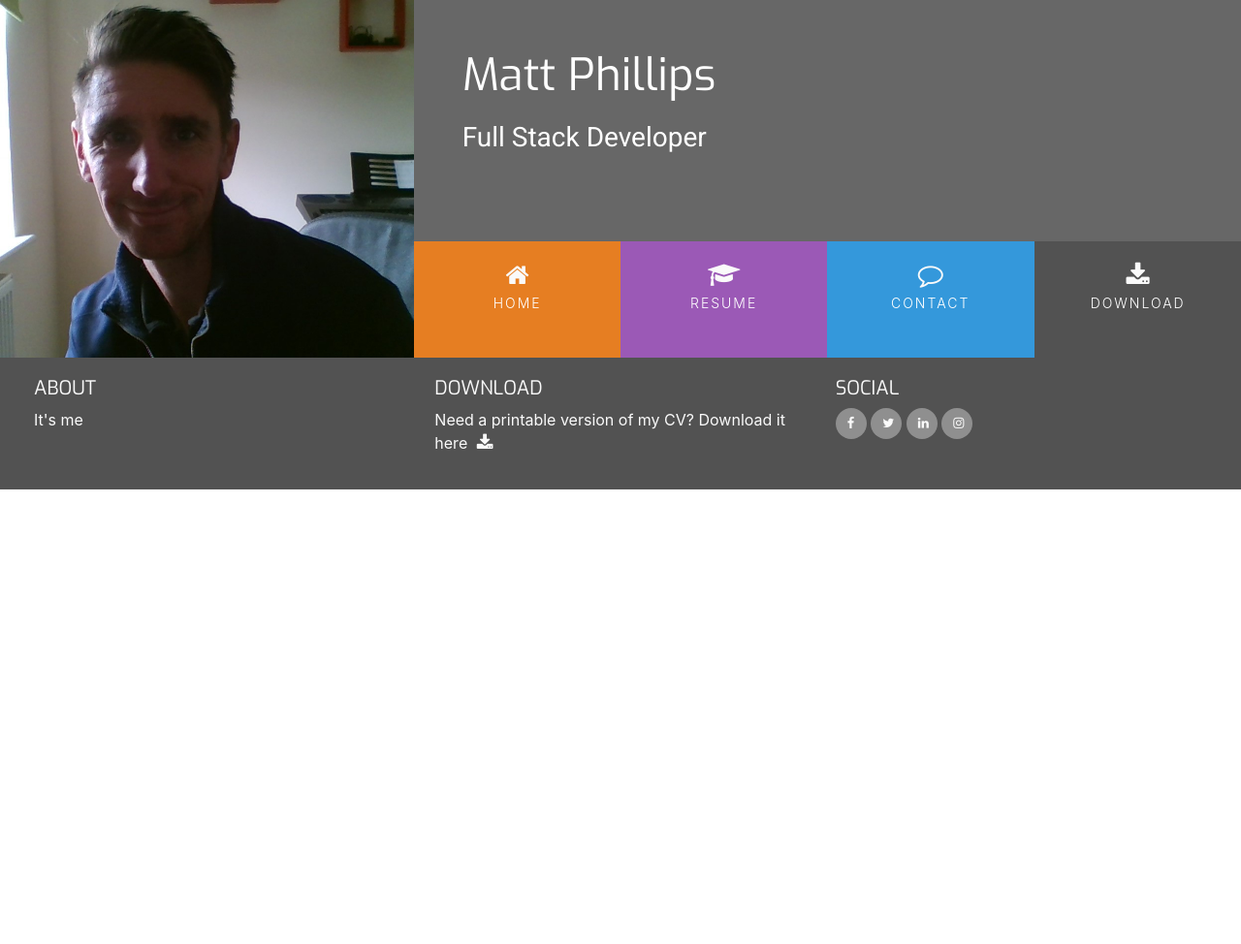
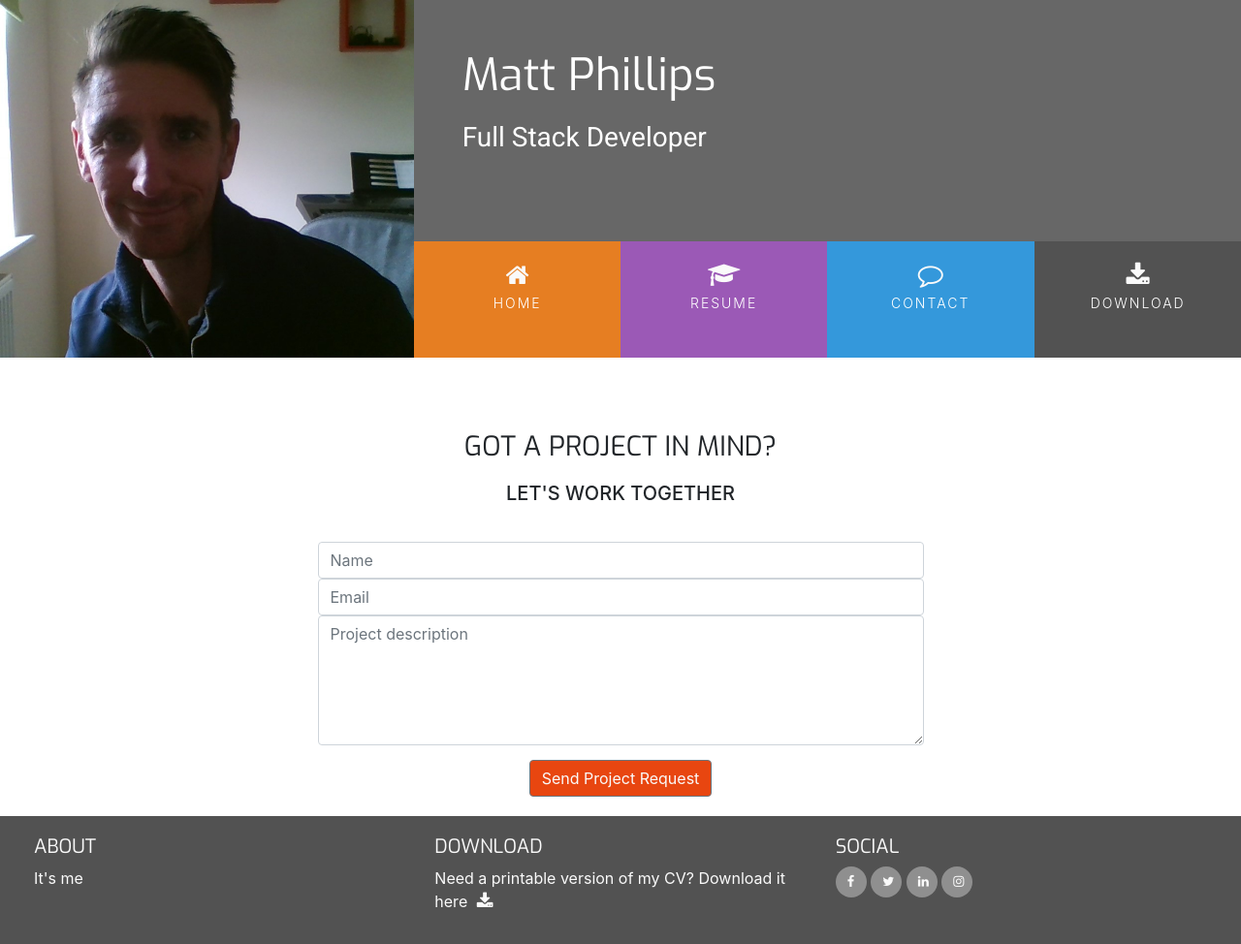
Before and after one commit to mphil17/Resume3, a plain HTML site: page contact.html in a window 1280 px wide. Shown: the whole page at 97% size. Before the commit the page ends 800 px from the top, so only its background shows below. Drawn offline with nearby package versions, Linux system fonts and the light colour scheme.

Commit message:
Added contact.html content

```diff
--- a/assets/css/style.css
+++ b/assets/css/style.css
@@ -33,6 +33,9 @@
     background-color: #9b59b6;
 }
 
+.bg-color-contact {
+    background-color:#fff;
+}
 /*-----------------------special paddings, margins and text*/
 
 h1,h2.h3.h4 {
@@ -332,3 +335,37 @@ footer {
 .history-items {
     margin-bottom: 30px;
 }
+
+/*-----------------------Contact Form*/
+
+.contact-heading {
+    font-family: "Exo", sans-serif;
+    font-weight: 300;
+    margin-top: 75px;
+    margin-bottom: 20px;
+}
+
+.center-form {
+    padding-top: 10px;
+    margin: 0 auto;
+    max-width: 70%;
+}
+
+button[type="submit"] {
+    margin-top: 15px;
+    margin-bottom: 20px;
+    color: #fafafa;
+    background-color: #e84610;
+}
+
+
+/*-----------------------Media Queries*/
+
+@media(min-width: 992px) {
+    .center-form {
+        padding-top: 30px;
+        min-height: 240px;
+        margin: 0 auto;
+        max-width: 50%;
+}
+}
--- a/contact.html
+++ b/contact.html
@@ -26,16 +26,16 @@
                     <div class= "col">
                         <ul id= "nav" class = "list-inline menucontainer">
                             <li class="col-6 col-sm-3 ui-menu-color-home list-inline-item menuitem">
-                                <a href = "#" class="hvr-sweep-to-bottom"><i class="fa fa-home" aria-hidden="true"></i><span>Home</span></a>
+                                <a href = "index.html" class="hvr-sweep-to-bottom"><i class="fa fa-home" aria-hidden="true"></i><span>Home</span></a>
                             </li>
                             <li class="col-6 col-sm-3 ui-menu-color-resume list-inline-item menuitem">
-                                <a href = "#" class="hvr-sweep-to-bottom"><i class="fa fa-graduation-cap" aria-hidden="true"></i><span>Resume</span></a>
+                                <a href = "resume.html" class="hvr-sweep-to-bottom"><i class="fa fa-graduation-cap" aria-hidden="true"></i><span>Resume</span></a>
                             </li>
                             <li class="col-6 col-sm-3 ui-menu-color-contact list-inline-item menuitem">
-                                <a href = "#" class="hvr-sweep-to-bottom"><i class="fa fa-comment-o" aria-hidden="true"></i><span>Contact</span></a>
+                                <a href = "contact.html" class="hvr-sweep-to-bottom"><i class="fa fa-comment-o" aria-hidden="true"></i><span>Contact</span></a>
                             </li>
                             <li class="col-6 col-sm-3 ui-menu-color-download list-inline-item menuitem">
-                                <a href = "#" class="hvr-sweep-to-bottom"><i class="fa fa-download" aria-hidden="true"></i><span>Download</span></a>
+                                <a href = "assets/cv/" target="_blank" class="hvr-sweep-to-bottom"><i class="fa fa-download" aria-hidden="true"></i><span>Download</span></a>
                             </li>
                         </ul>
                     </div>
@@ -43,7 +43,26 @@
             </div>
         </div>
     </header>
-    <section>
+    <section class = "container-fluid">
+        <div class="row bg-color-contact">
+            <div class = "col">
+                <h3 class="contact-heading uppercase text-center">Got a project in mind?</h3>
+                <h5 class="uppercase text-center">Let's work together</h5>
+                <div class="center-form">
+                    <form>
+                        <input type="text" name="name" id="fullname" class="form-control" placeholder="Name" required>
+                        <input type="email" name="email" id="emailaddress" class="form-control" placeholder="Email" required>
+                        <textarea name="projectsummary" id="projectsummary" class="form-control" rows="5" placeholder="Project description" required></textarea>
+                        <div class="form-row text-center">
+                            <div class="col">
+                            <button type="submit" class="btn btn-secondary">Send Project Request</button>
+                            </div>
+                        </div>
+                    </form>
+                </div>
+            </div>
+
+        </div>
 
     </section>
     <footer class="container-fluid">
@@ -58,7 +77,7 @@
                 <h5 class="uppercase general-sub">Download</h5>
                 <p class="inline-block">
                     Need a printable version of my CV? Download it here
-                    <a href="#" target="_blank" class="cv-pdf">
+                    <a href="assets/cv/" target="_blank" class="cv-pdf">
                         <i class="fa fa-download" aria-hidden="true"></i>
                         <span class="sr-only">Download link</span>
                     </a>
```
Also changed, not shown: index.html (+3 -3 lines), resume.html (+4 -4 lines).
